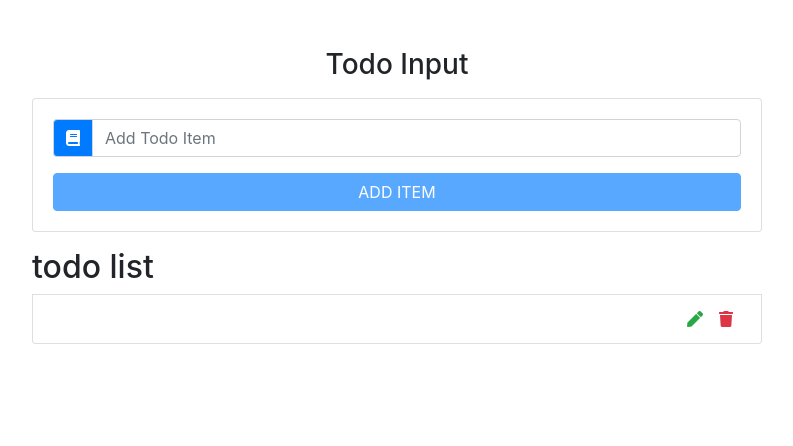
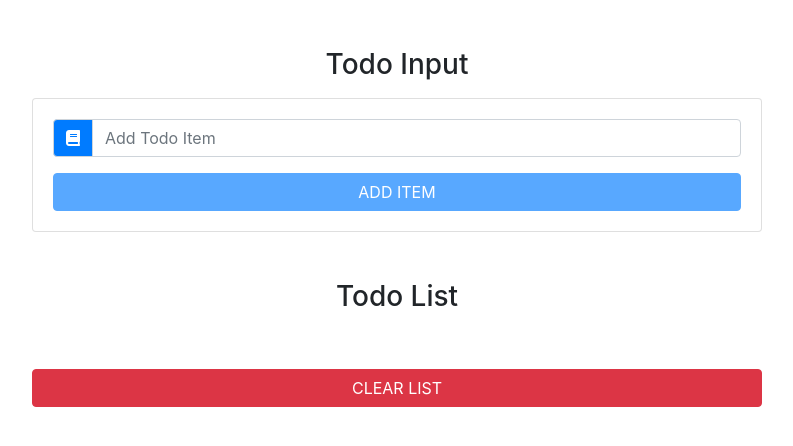
Before and after one commit to isijolatosin/react-todo-list, a React (Create React App) app: page / in a window 1280 px wide. Shown: the top 446 px of the page, without its empty margins (243-1036 px from the left). Built offline with nearby package versions, Linux system fonts and the light colour scheme.

Commit message:
item list dom created

```diff
--- a/src/components/TodoList.js
+++ b/src/components/TodoList.js
@@ -1,12 +1,28 @@
-import React, { Component } from "react";
-import Item from "./TodoItem";
+import React, { Component } from 'react';
+import TodoItem from './TodoItem';
 export default class TodoList extends Component {
   render() {
+    const { items, clearList, handleDelete, handleEdit } = this.props;
     return (
-      <section>
-        <h2>todo list</h2>
-        <Item />
-      </section>
+      <ul className='list-group my-5'>
+        <h3 className='text-capitalize text-center'>todo list</h3>
+        {items.map((item) => {
+          return (
+            <TodoItem
+              key={item.id}
+              title={item.title}
+              handleDelete={() => handleDelete(item.id)}
+              handleEdit={() => handleEdit(item.id)}
+            />
+          );
+        })}
+        <button
+          className='btn btn-danger btn-block text-uppercase mt-5'
+          onClick={clearList}
+        >
+          clear list
+        </button>
+      </ul>
     );
   }
 }
```
